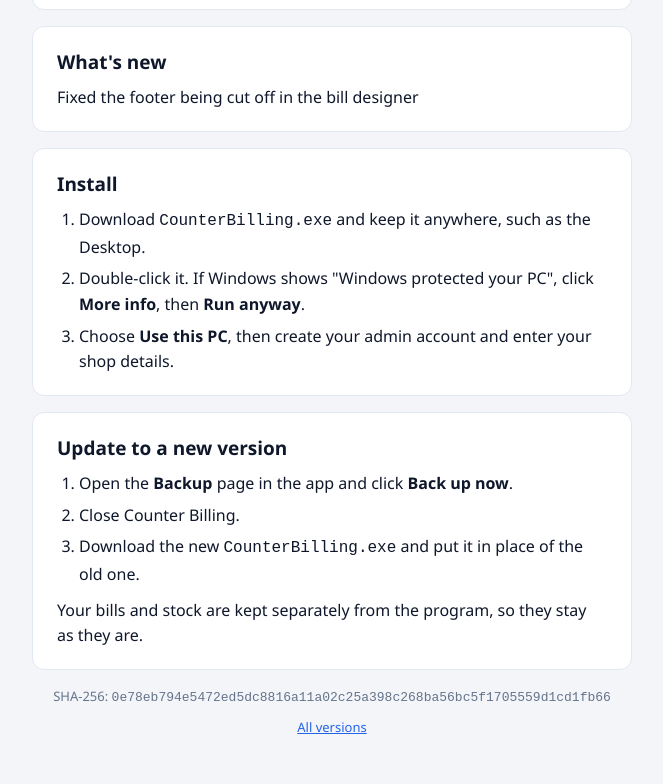
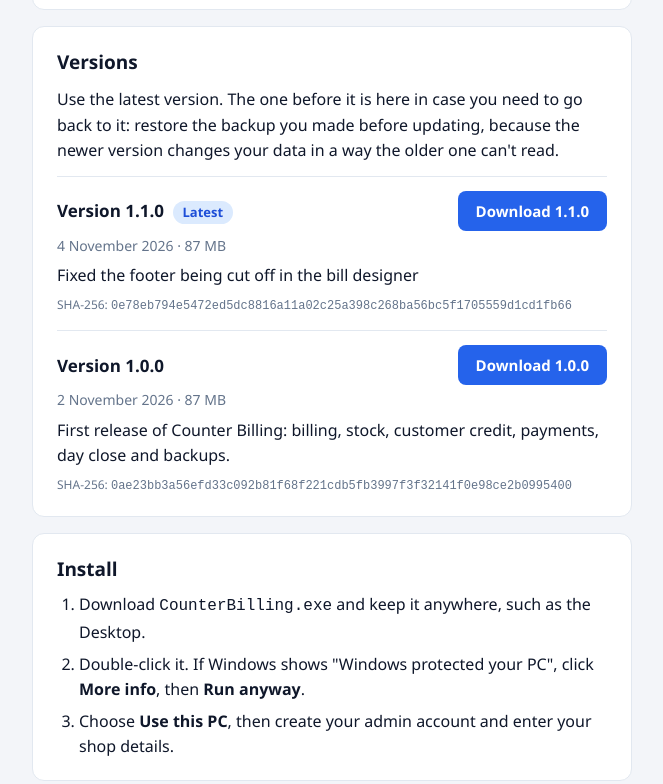
Before and after one commit to SudhansuSekharSahoo18/counter-billing, a plain HTML site: page index.html in a window 1280 px wide. Shown: the part 838-1622 px from the top of the page, without its empty margins (308-971 px from the left). Drawn offline with Linux system fonts and the light colour scheme.

Commit message:
Update the download page

```diff
--- a/index.html
+++ b/index.html
@@ -48,9 +48,10 @@
       <p>No monthly fee and no sign-up. Your data stays on your PC.</p>
     </section>
 
-    <section id="whats-new" hidden>
-      <h2>What's new</h2>
-      <p id="release-notes"></p>
+    <section id="versions" hidden>
+      <h2>Versions</h2>
+      <p>Use the latest version. The one before it is here in case you need to go back to it: restore the backup you made before updating, because the newer version changes your data in a way the older one can't read.</p>
+      <ul class="versions" id="version-list"></ul>
     </section>
 
     <section>
@@ -73,7 +74,6 @@
     </section>
 
     <footer>
-      <p id="checksum" hidden>SHA-256: <code id="checksum-value"></code></p>
       <p><a href="https://github.com/SudhansuSekharSahoo18/counter-billing/releases">All versions</a></p>
     </footer>
   </main>
--- a/release.js
+++ b/release.js
@@ -1,5 +1,6 @@
-// Fills in the version details from release.json, which deploy.js writes on every release. The download button
-// always points at the latest release, so it still works if this file can't be read.
+// Fills in the version details from release.json, which deploy.js writes on every release, and lists the versions
+// that can be downloaded. The download button always points at the latest release, so it still works if this file
+// can't be read.
 (async () => {
   let release;
   try {
@@ -10,24 +11,52 @@
     return;
   }
 
-  const details = [`Version ${release.version}`];
-  const published = new Date(release.published);
-  if (!Number.isNaN(published.getTime())) {
-    details.push(published.toLocaleDateString('en-IN', { day: 'numeric', month: 'long', year: 'numeric' }));
-  }
-  if (release.size) details.push(`${Math.round(release.size / (1024 * 1024))} MB`);
+  const latestExe = document.querySelector('.hero .download').href;
+  // A release.json from before the list of versions holds only the latest one.
+  const releases = Array.isArray(release.releases) && release.releases.length
+    ? release.releases
+    : [{ ...release, url: latestExe }];
 
-  const show = (id) => document.getElementById(id).removeAttribute('hidden');
+  const details = (r) => {
+    const parts = [];
+    const published = new Date(r.published);
+    if (!Number.isNaN(published.getTime())) {
+      parts.push(published.toLocaleDateString('en-IN', { day: 'numeric', month: 'long', year: 'numeric' }));
+    }
+    if (r.size) parts.push(`${Math.round(r.size / (1024 * 1024))} MB`);
+    return parts;
+  };
 
-  document.getElementById('release-details').textContent = details.join(' · ');
-  show('release-details');
+  const element = (tag, className, text) => {
+    const node = document.createElement(tag);
+    if (className) node.className = className;
+    if (text) node.textContent = text;
+    return node;
+  };
 
-  if (release.notes) {
-    document.getElementById('release-notes').textContent = release.notes;
-    show('whats-new');
-  }
-  if (release.sha256) {
-    document.getElementById('checksum-value').textContent = release.sha256;
-    show('checksum');
-  }
+  document.getElementById('release-details').textContent = [`Version ${releases[0].version}`, ...details(releases[0])].join(' · ');
+  document.getElementById('release-details').removeAttribute('hidden');
+
+  const list = document.getElementById('version-list');
+  releases.forEach((r, index) => {
+    const item = element('li', 'version');
+    const head = element('div', 'version-head');
+    const title = element('h3', null, `Version ${r.version}`);
+    if (index === 0) title.append(' ', element('span', 'version-tag', 'Latest'));
+    const download = element('a', 'version-download', `Download ${r.version}`);
+    download.href = r.url || latestExe;
+    head.append(title, download);
+    item.append(head);
+
+    const info = details(r);
+    if (info.length) item.append(element('p', 'version-details', info.join(' · ')));
+    if (r.notes) item.append(element('p', 'version-notes', r.notes));
+    if (r.sha256) {
+      const checksum = element('p', 'version-checksum', 'SHA-256: ');
+      checksum.append(element('code', null, r.sha256));
+      item.append(checksum);
+    }
+    list.append(item);
+  });
+  document.getElementById('versions').removeAttribute('hidden');
 })();
--- a/release.json
+++ b/release.json
@@ -3,5 +3,24 @@
   "published": "2026-11-04T10:09:09Z",
   "size": 90830397,
   "sha256": "0e78eb794e5472ed5dc8816a11a02c25a398c268ba56bc5f1705559d1cd1fb66",
-  "notes": "Fixed the footer being cut off in the bill designer"
+  "notes": "Fixed the footer being cut off in the bill designer",
+  "url": "https://github.com/SudhansuSekharSahoo18/counter-billing/releases/download/v1.1.0/CounterBilling.exe",
+  "releases": [
+    {
+      "version": "1.1.0",
+      "published": "2026-11-04T10:09:09Z",
+      "size": 90830397,
+      "sha256": "0e78eb794e5472ed5dc8816a11a02c25a398c268ba56bc5f1705559d1cd1fb66",
+      "notes": "Fixed the footer being cut off in the bill designer",
+      "url": "https://github.com/SudhansuSekharSahoo18/counter-billing/releases/download/v1.1.0/CounterBilling.exe"
+    },
+    {
+      "version": "1.0.0",
+      "published": "2026-11-02T14:33:52Z",
+      "size": 90824129,
+      "sha256": "0ae23bb3a56efd33c092b81f68f221cdb5fb3997f3f32141f0e98ce2b0995400",
+      "notes": "First release of Counter Billing: billing, stock, customer credit, payments, day close and backups.",
+      "url": "https://github.com/SudhansuSekharSahoo18/counter-billing/releases/download/v1.0.0/CounterBilling.exe"
+    }
+  ]
 }
--- a/styles.css
+++ b/styles.css
@@ -121,9 +121,84 @@ section p {
   margin: 10px 0 0;
 }
 
-#release-notes {
+.versions {
+  margin: 12px 0 0;
+  padding: 0;
+  list-style: none;
+}
+
+.version {
+  padding: 14px 0 0;
+  border-top: 1px solid var(--border);
+}
+
+li.version + li.version {
+  margin-top: 14px;
+}
+
+.version-head {
+  display: flex;
+  flex-wrap: wrap;
+  align-items: center;
+  justify-content: space-between;
+  gap: 8px 16px;
+}
+
+.version h3 {
   margin: 0;
+  font-size: 17px;
+}
+
+.version-tag {
+  display: inline-block;
+  margin-left: 4px;
+  padding: 1px 10px;
+  border-radius: 999px;
+  background: #dbeafe;
+  color: var(--primary-hover);
+  font-size: 13px;
+  font-weight: 600;
+  vertical-align: middle;
+}
+
+.version-download {
+  padding: 8px 18px;
+  border-radius: 8px;
+  background: var(--primary);
+  color: #fff;
+  font-size: 15px;
+  font-weight: 600;
+  text-decoration: none;
+}
+
+.version-download:hover {
+  background: var(--primary-hover);
+}
+
+.version-download:focus-visible {
+  outline: 3px solid var(--text);
+  outline-offset: 2px;
+}
+
+section .version-details {
+  margin: 4px 0 0;
+  color: var(--text-muted);
+  font-size: 14px;
+}
+
+section .version-notes {
+  margin: 6px 0 0;
   white-space: pre-line;
+}
+
+section .version-checksum {
+  margin: 6px 0 0;
+  color: var(--text-muted);
+  font-size: 12px;
+}
+
+.version-checksum code {
+  overflow-wrap: anywhere;
 }
 
 footer {
@@ -136,10 +211,6 @@ footer p {
   margin: 8px 0 0;
 }
 
-footer code {
-  overflow-wrap: anywhere;
-}
-
 footer a {
   color: var(--primary);
 }
```
